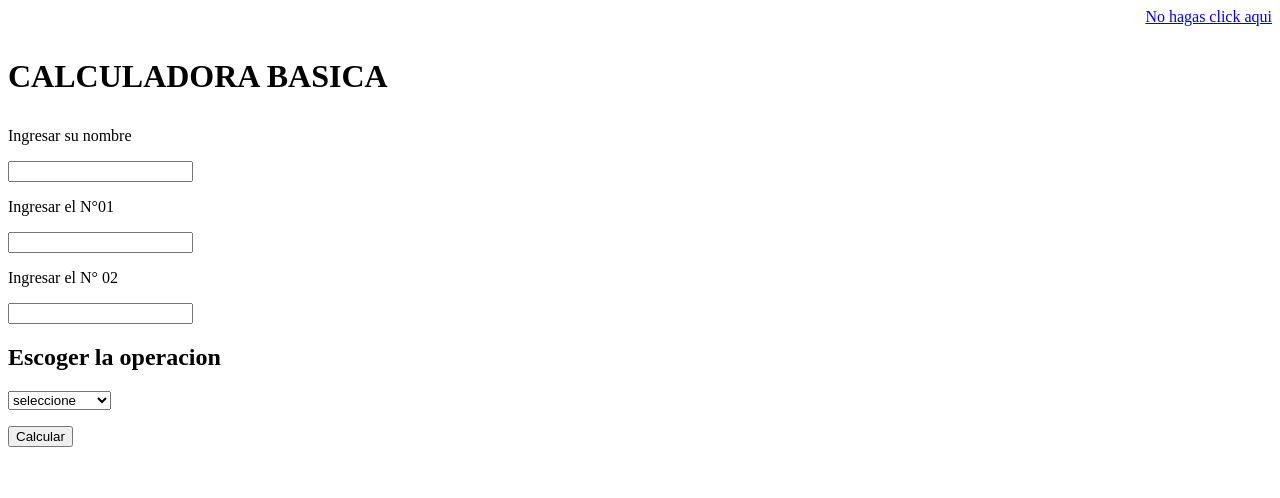
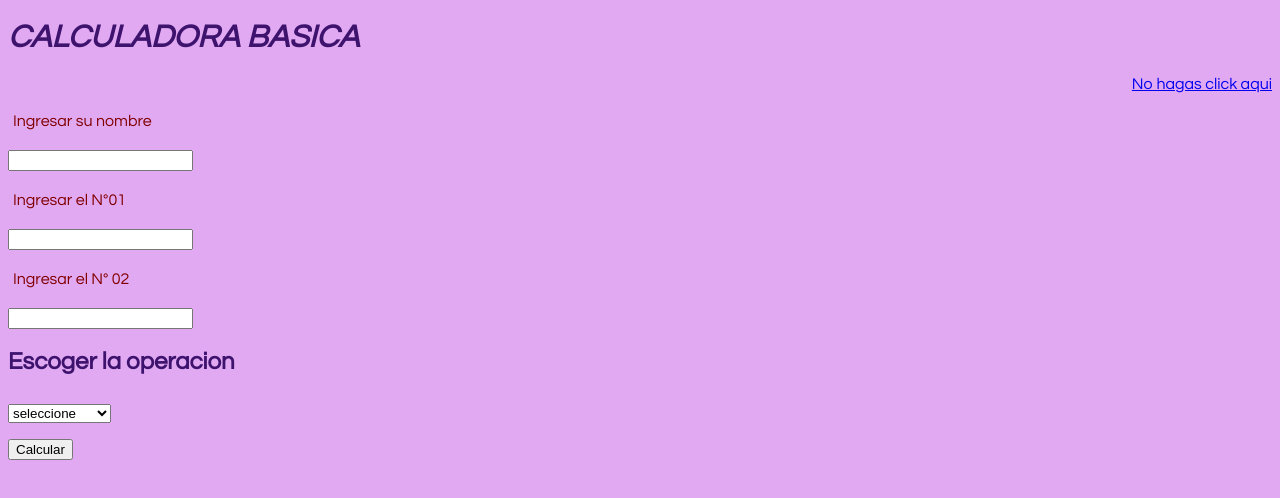
Before and after one commit to MaiaRT46RRRRRRR/GEMSQUAD_EJER_1_GRUP, a plain HTML site: page index.html in a window 1280 px wide. Drawn offline with Linux system fonts and the light colour scheme; files whose address does not match are found by name.

Commit message:
Mejora del diseño de html

```diff
--- a/index.html
+++ b/index.html
@@ -6,14 +6,21 @@
   <meta http-equiv="X-UA-Compatible" content="ie=edge">
   <title>Mi Primer Formulario-CALCULADORA</title>
   <link rel="stylesheet" href="assets/css/main.css">
+  <style type="text/css">
+body {background-color:white; font-family: sans-serif;}
+label {color: maroon; display:block; padding:5px;}
+</style>
 </head>
-<body>
+<body style="background-color: #E2A9F3;" >
+  <font color="#3D136D" face="Century Gothic, sans-serif">
+  <h1><i>CALCULADORA BASICA</i></h1>
+  </font>
+  <font  color ="#3D136D" face="Century Gothic, sans-serif">
   <header>
     <nav style="text-align:right">
       <a href="Logout">No hagas click aqui</a>
     </nav>
   </header>
-  <h1><p> CALCULADORA BASICA</p></h1>
   <section>
     <form action="" method="POST">
       <div>
@@ -45,6 +52,7 @@
     <div>
       <p><button  id="enviar" type="submit">Calcular</button></p>
       </div>
+        </font>
     </form>
   </section>
   <script src="C:\Users\LABORATORIA 0106\Documents\REPOSITORIO\Clase\Prueba_Final_Branch\assets\js\main.js"></script>
```
